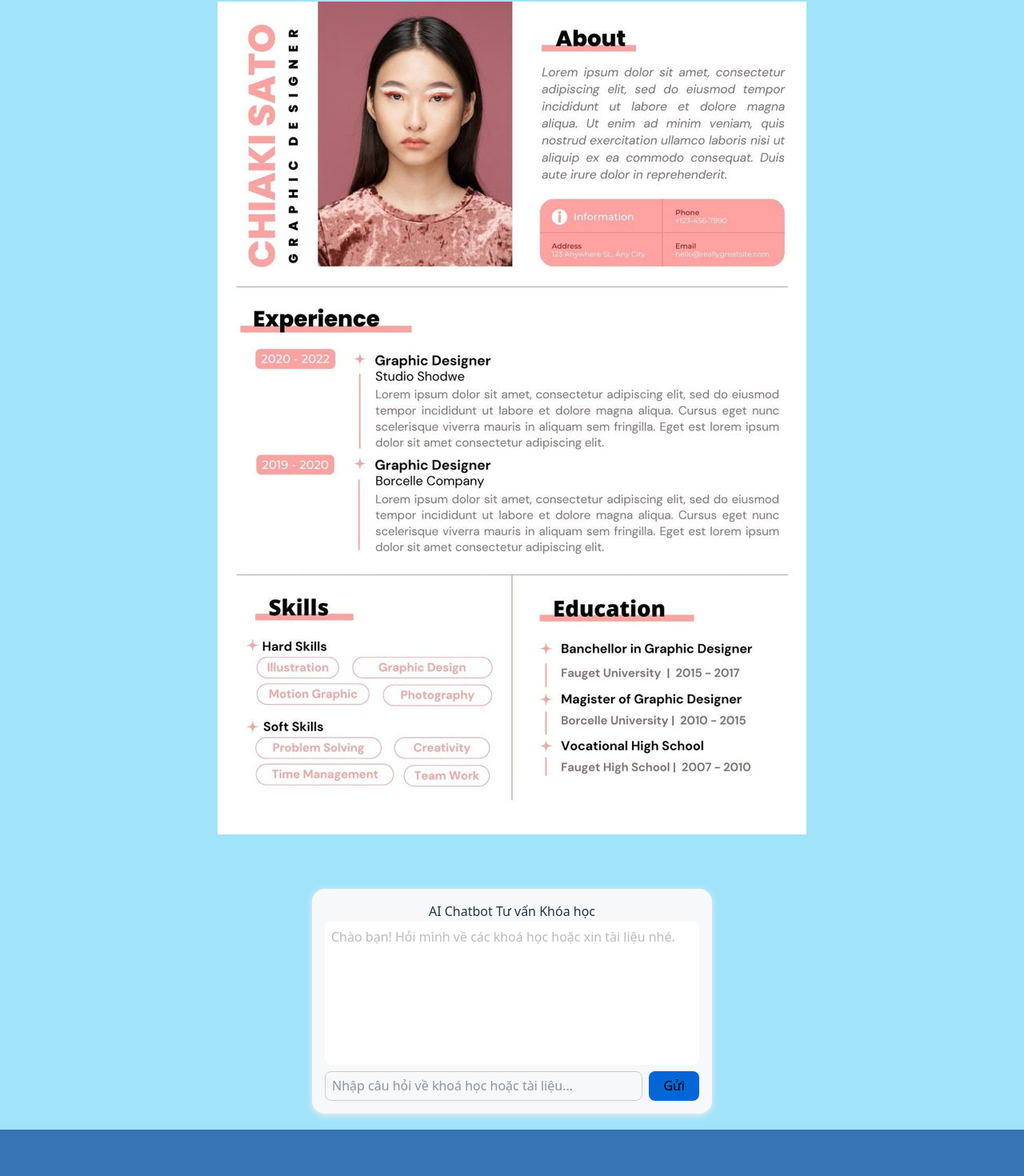
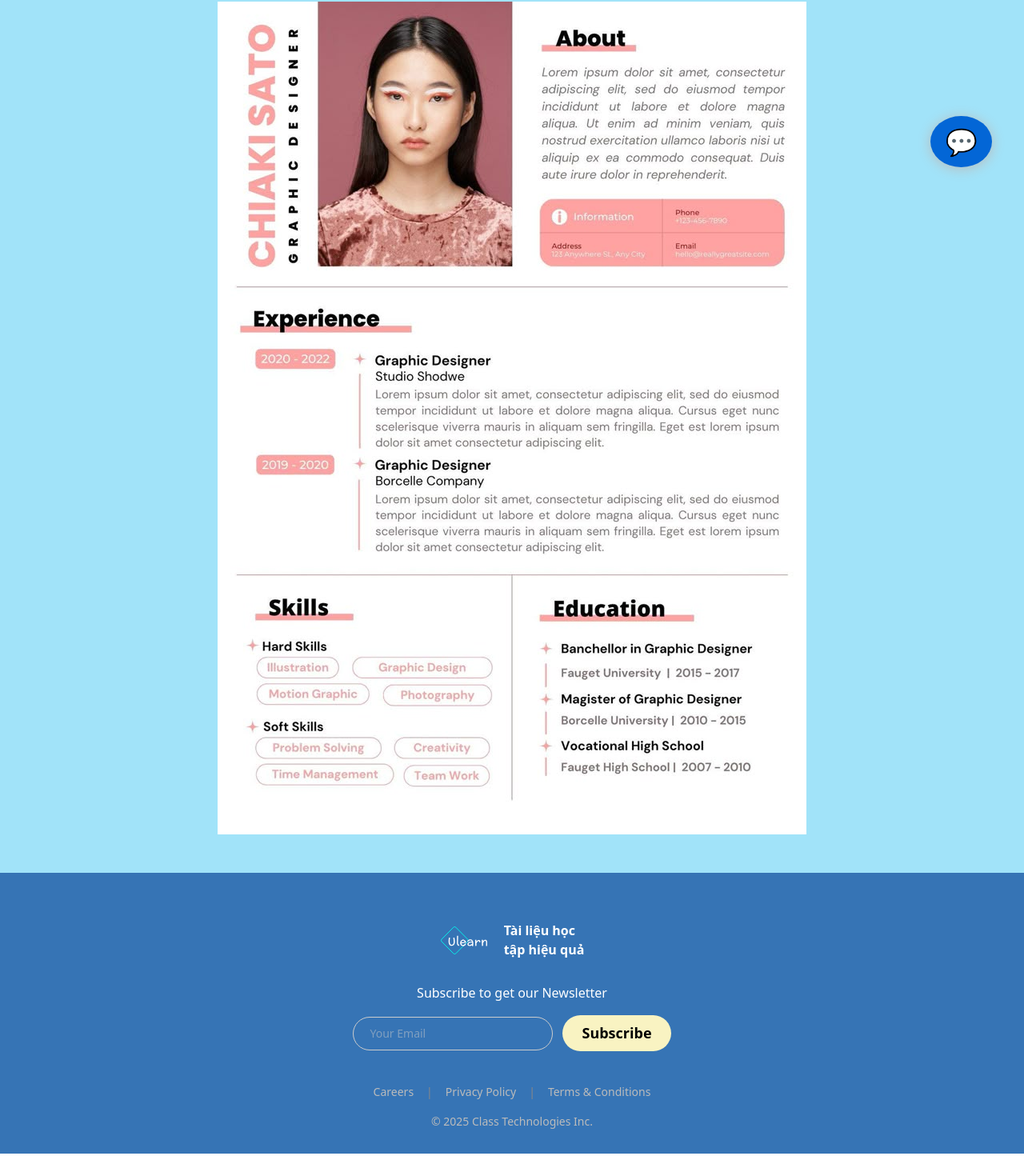
Before and after one commit to Wuyy1601/EduWeb, a React (Vite) app: page /profile in a window 1280 px wide. Shown: the part 551-2021 px from the top of the page at 80% size. After the commit the page ends 1993 px from the top, so only its background shows below. Built offline with nearby package versions, Linux system fonts and the light colour scheme; a web font is replaced by a local one.

Commit message:
30/5/2025

```diff
--- a/src/components/ChatBot/ChatBot.jsx
+++ b/src/components/ChatBot/ChatBot.jsx
@@ -1,9 +1,52 @@
-import { useState } from 'react';
+import { useState, useRef, useEffect } from 'react';
 
-export default function ChatBot() {
+// --- Chat bubble ---
+function ChatBot({ onClose, position, onDrag, onDragEnd }) {
+    // DRAG LOGIC
+    const bubbleRef = useRef(null);
+    const dragData = useRef({ x: 0, y: 0, dragging: false, offsetX: 0, offsetY: 0 });
+
+    // Mouse events for dragging
+    useEffect(() => {
+        function onMouseMove(e) {
+            if (!dragData.current.dragging) return;
+            const newX = e.clientX - dragData.current.offsetX;
+            const newY = e.clientY - dragData.current.offsetY;
+            onDrag({ x: newX, y: newY });
+        }
+        function onMouseUp() {
+            if (dragData.current.dragging) {
+                dragData.current.dragging = false;
+                onDragEnd && onDragEnd();
+            }
+        }
+        document.addEventListener('mousemove', onMouseMove);
+        document.addEventListener('mouseup', onMouseUp);
+        return () => {
+            document.removeEventListener('mousemove', onMouseMove);
+            document.removeEventListener('mouseup', onMouseUp);
+        };
+    }, [onDrag, onDragEnd]);
+
+    // Start drag
+    function handleDragStart(e) {
+        dragData.current.dragging = true;
+        const rect = bubbleRef.current.getBoundingClientRect();
+        dragData.current.offsetX = e.clientX - rect.left;
+        dragData.current.offsetY = e.clientY - rect.top;
+    }
+
+    // ---- ChatBot logic như cũ ----
     const [msg, setMsg] = useState('');
     const [history, setHistory] = useState([]);
     const [loading, setLoading] = useState(false);
+    const chatRef = useRef(null);
+
+    useEffect(() => {
+        if (chatRef.current) {
+            chatRef.current.scrollTop = chatRef.current.scrollHeight;
+        }
+    }, [history, loading]);
 
     const sendMsg = async () => {
         if (!msg.trim()) return;
@@ -29,9 +72,7 @@ export default function ChatBot() {
         if (e.key === 'Enter') sendMsg();
     };
 
-    // Hàm tự động phát hiện và render link tải file docx
     function renderMessage(text) {
-        // Regex tìm đường dẫn file .docx trong câu trả lời
         const match = text.match(/\/[^\s]+\.docx/);
         if (match) {
             return (
@@ -49,57 +90,144 @@ export default function ChatBot() {
 
     return (
         <div
+            ref={bubbleRef}
             style={{
-                maxWidth: 500,
-                margin: '20px auto',
-                padding: 16,
-                borderRadius: 16,
-                background: '#f6f8fa',
-                boxShadow: '0 2px 8px #eee',
+                maxWidth: 420,
+                position: 'fixed',
+                zIndex: 9999,
+                left: position.x,
+                top: position.y,
+                margin: 0,
+                padding: 0,
+                borderRadius: 24,
+                background: '#f8fafc',
+                boxShadow: '0 2px 16px #e0e7ef',
+                width: '90vw',
+                minWidth: 320,
+                cursor: 'grab',
+                userSelect: 'none',
             }}
         >
-            <h2 style={{ textAlign: 'center' }}>AI Chatbot Tư vấn Khóa học</h2>
+            {/* Thanh kéo */}
             <div
                 style={{
-                    minHeight: 180,
-                    maxHeight: 320,
+                    display: 'flex',
+                    alignItems: 'center',
+                    justifyContent: 'space-between',
+                    background: '#0366d6',
+                    color: '#fff',
+                    borderRadius: '24px 24px 0 0',
+                    padding: '12px 18px',
+                    cursor: 'grab',
+                    userSelect: 'none',
+                }}
+                onMouseDown={handleDragStart}
+                title="Kéo để di chuyển chat"
+            >
+                <div style={{ fontWeight: 'bold' }}>AI Chatbot Tư vấn Khóa học</div>
+                <button
+                    onClick={onClose}
+                    style={{
+                        background: 'transparent',
+                        border: 'none',
+                        color: '#fff',
+                        fontSize: 22,
+                        fontWeight: 'bold',
+                        cursor: 'pointer',
+                    }}
+                    aria-label="Đóng"
+                >
+                    ×
+                </button>
+            </div>
+            <div
+                ref={chatRef}
+                style={{
+                    minHeight: 220,
+                    maxHeight: 340,
                     overflowY: 'auto',
-                    marginBottom: 8,
-                    padding: 8,
-                    background: '#fff',
-                    borderRadius: 8,
+                    padding: 18,
+                    background: '#f6f8fa',
+                    borderRadius: 0,
+                    display: 'flex',
+                    flexDirection: 'column',
+                    gap: 12,
                 }}
             >
                 {history.length === 0 && (
-                    <div style={{ color: '#bbb' }}>Chào bạn! Hỏi mình về các khoá học hoặc xin tài liệu nhé.</div>
+                    <div style={{ color: '#bbb', textAlign: 'center' }}>
+                        Chào bạn! Hỏi mình về các khoá học hoặc xin tài liệu nhé.
+                    </div>
                 )}
                 {history.map((item, i) => (
-                    <div key={i} style={{ textAlign: item.from === 'user' ? 'right' : 'left', margin: '8px 0' }}>
-                        <span style={{ fontWeight: 'bold', color: item.from === 'user' ? '#0366d6' : '#e36209' }}>
-                            {item.from === 'user' ? 'Bạn' : 'Bot'}
-                        </span>
-                        : {renderMessage(item.text)}
+                    <div
+                        key={i}
+                        style={{
+                            display: 'flex',
+                            justifyContent: item.from === 'user' ? 'flex-end' : 'flex-start',
+                        }}
+                    >
+                        <div
+                            style={{
+                                maxWidth: '80%',
+                                padding: '10px 16px',
+                                borderRadius: item.from === 'user' ? '18px 18px 6px 18px' : '18px 18px 18px 6px',
+                                background: item.from === 'user' ? '#0366d6' : '#e5e7eb',
+                                color: item.from === 'user' ? '#fff' : '#23262f',
+                                fontSize: 15,
+                                boxShadow: '0 1px 6px #e0e7ef',
+                                whiteSpace: 'pre-wrap',
+                                wordBreak: 'break-word',
+                                marginLeft: item.from === 'user' ? 40 : 0,
+                                marginRight: item.from === 'bot' ? 40 : 0,
+                                transition: 'all 0.18s',
+                            }}
+                        >
+                            {renderMessage(item.text)}
+                        </div>
                     </div>
                 ))}
-                {loading && <div>Đang trả lời...</div>}
+                {loading && (
+                    <div
+                        style={{
+                            display: 'flex',
+                            justifyContent: 'flex-start',
+                        }}
+                    >
+                        <div
+                            style={{
+                                background: '#e5e7eb',
+                                color: '#23262f',
+                                borderRadius: '18px 18px 18px 6px',
+                                padding: '10px 16px',
+                                maxWidth: '80%',
+                            }}
+                        >
+                            Đang trả lời...
+                        </div>
+                    </div>
+                )}
             </div>
-            <div style={{ display: 'flex', gap: 8 }}>
+            <div style={{ display: 'flex', gap: 8, padding: 16, background: '#f6f8fa', borderRadius: '0 0 24px 24px' }}>
                 <input
                     value={msg}
                     onChange={(e) => setMsg(e.target.value)}
                     onKeyDown={handleKeyDown}
                     placeholder="Nhập câu hỏi về khoá học hoặc tài liệu..."
-                    style={{ flex: 1, padding: 8, borderRadius: 8, border: '1px solid #ccc' }}
+                    style={{ flex: 1, padding: 10, borderRadius: 14, border: '1px solid #bbb' }}
                     disabled={loading}
                 />
                 <button
                     onClick={sendMsg}
                     style={{
-                        padding: '8px 18px',
-                        borderRadius: 8,
+                        padding: '10px 22px',
+                        borderRadius: 14,
                         background: '#0366d6',
                         color: '#fff',
                         border: 'none',
+                        fontWeight: 'bold',
+                        letterSpacing: 0.5,
+                        boxShadow: '0 1px 3px #e0e7ef',
                     }}
                     disabled={loading}
                 >
@@ -109,3 +237,58 @@ export default function ChatBot() {
         </div>
     );
 }
+
+// --- Container quản lý mở/tắt và vị trí ---
+export default function ChatBotFloating() {
+    const [open, setOpen] = useState(false);
+    // Bubble mặc định ở góc phải dưới, cách mép 40px
+    const [position, setPosition] = useState({
+        x: window.innerWidth - 420 - 40,
+        y: window.innerHeight - 420,
+    });
+
+    // Cập nhật lại vị trí khi resize màn hình (để không bị lệch khỏi khung)
+    useEffect(() => {
+        function handleResize() {
+            setPosition((pos) => ({
+                x: Math.min(pos.x, window.innerWidth - 340),
+                y: Math.min(pos.y, window.innerHeight - 200),
+            }));
+        }
+        window.addEventListener('resize', handleResize);
+        return () => window.removeEventListener('resize', handleResize);
+    }, []);
+
+    return (
+        <>
+            {!open && (
+                <button
+                    onClick={() => setOpen(true)}
+                    style={{
+                        position: 'fixed',
+                        bottom: 40,
+                        right: 40,
+                        zIndex: 9999,
+                        width: 64,
+                        height: 64,
+                        borderRadius: '50%',
+                        background: '#0366d6',
+                        color: '#fff',
+                        border: 'none',
+                        boxShadow: '0 2px 16px #bbb',
+                        display: 'flex',
+                        alignItems: 'center',
+                        justifyContent: 'center',
+                        fontSize: 32,
+                        cursor: 'pointer',
+                    }}
+                    aria-label="Mở ChatBot"
+                >
+                    💬
+                </button>
+            )}
+
+            {open && <ChatBot position={position} onClose={() => setOpen(false)} onDrag={setPosition} />}
+        </>
+    );
+}
--- /dev/null
+++ b/src/pages/Admin/Admin.jsx
@@ -0,0 +1,6 @@
+import { useState } from 'react';
+import { useParams } from 'react-router-dom';
+
+import MyFooter from '@components/Footer/Footer';
+import MyHeader from '@components/Header/Header';
+import MainLayout from '@components/Layout/Layout';
--- a/src/pages/Profile/Profile.jsx
+++ b/src/pages/Profile/Profile.jsx
@@ -4,7 +4,6 @@ import { useParams } from 'react-router-dom';
 import MyFooter from '@components/Footer/Footer';
 import MyHeader from '@components/Header/Header';
 import MainLayout from '@components/Layout/Layout';
-import ChatGPT from '@components/ChatGPT/ChatGPT';
 
 import profilePicture from '@images/profile-picture.png';
 import profileBackground from '@images/profile-background.jpg';
```
Also changed, not shown: src/pages/Admin/styles.module.scss (added), 2 other files (tests, documents, lock files or other folders).
